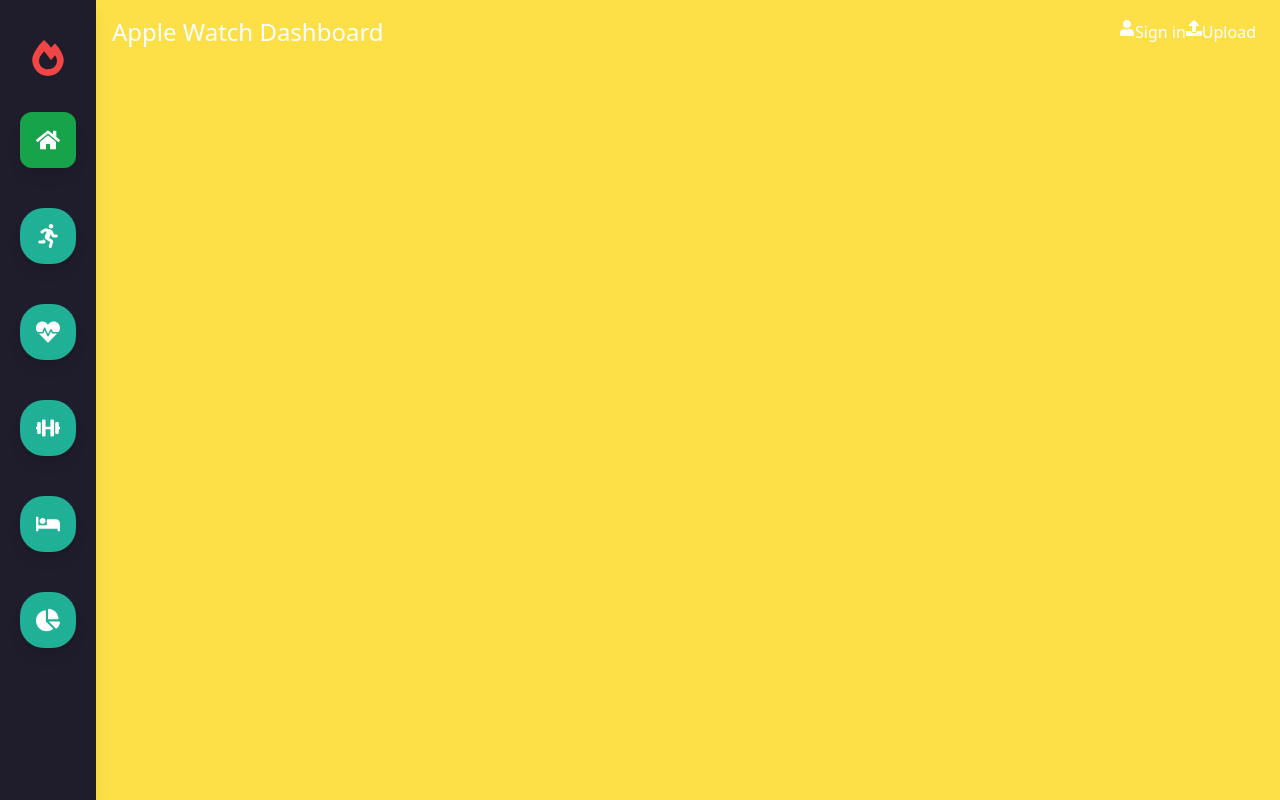
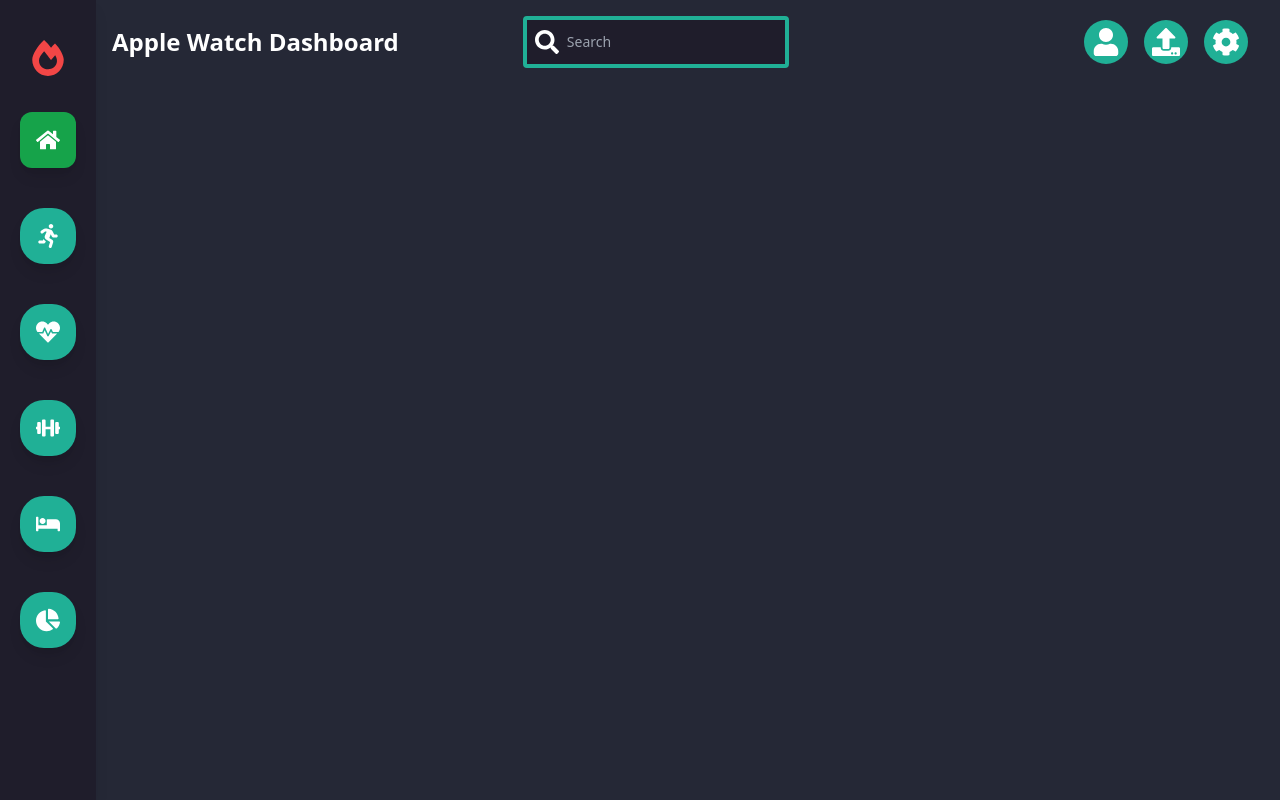
Before and after one commit to Jdwalli/Apple-Watch-Dashboard, a React (Create React App) app in the folder client/: page / in a window 1280 px wide. Built offline with nearby package versions, Linux system fonts and the light colour scheme.

Commit message:
Changed header and app styling

```diff
--- a/client/src/App.tsx
+++ b/client/src/App.tsx
@@ -6,7 +6,7 @@
 function App() {
   return (
     <Router>
-      <div className='h-screen w-screen bg-yellow-300'>
+      <div className='h-screen w-screen bg-gray-800'>
       <VerticalNav />
       <div className="h-screen bg-primary ml-24">
         <Header />
--- a/client/src/components/common/Header.tsx
+++ b/client/src/components/common/Header.tsx
@@ -1,21 +1,53 @@
-import React, { useState, useEffect, FunctionComponent } from "react";
-import { SidebarData } from "../../helpers/SidebarData";
-import { Link, useLocation } from "react-router-dom";
-import {
-  FaUser,
-  FaUpload
-} from "react-icons/fa";
+import React, { FunctionComponent } from "react";
+import { Link } from "react-router-dom";
+import { FaUser, FaUpload, FaSearch, FaCog } from "react-icons/fa";
 
 const Header: FunctionComponent = () => {
   return (
-    // Do some addition
-    <div className="bg-secondary flex justify-between items-center p-4 text-white">
-        <span className="flex-grow text-2xl"> Apple Watch Dashboard </span>
-        <div className="flex pr-2">
-            <div className="flex" > <FaUser /> Sign in </div>
-            <div className="flex"> <FaUpload /> Upload </div>
+    <section className="flex items-center justify-between gap-x-6 p-4 text-white ">
+      <div className="flex w-3/5 items-center justify-between">
+        <span className="flex-grow text-2xl font-bold text-white">
+          Apple Watch Dashboard
+        </span>
+        <div className="flex items-center gap-x-2">
+          <div className="relative">
+            <span className="pointer-events-none absolute inset-y-0 flex items-center px-3">
+              <FaSearch className="h-6 w-6 stroke-current text-white" />
+            </span>
+            <input
+              type="text"
+              placeholder="Search"
+              className="rounded border-4 bg-gray-900 border-aquamarine-700 py-3 pr-4 pl-10 text-sm text-white focus:text-white focus:outline-none"
+            />
+          </div>
         </div>
-    </div>
+      </div>
+      <div className="flex w-2/5 items-center justify-between">
+        <div className="flex items-center gap-x-2.5"></div>
+        <div className="flex">
+          <Link
+            to={"/user"}
+            className="relative mr-4 flex h-11 w-11 items-center justify-center rounded-full bg-aquamarine-700 text-white hover:text-white"
+          >
+            <FaUser className="h-7 w-7 stroke-current" />
+          </Link>
+
+          <Link
+            to={"/upload"}
+            className="relative mr-4 flex h-11 w-11 items-center justify-center rounded-full bg-aquamarine-700 text-white hover:text-white"
+          >
+            <FaUpload className="h-7 w-7 stroke-current" />
+          </Link>
+
+          <Link
+            to={"/settings"}
+            className="relative mr-4 flex h-11 w-11 items-center justify-center rounded-full bg-aquamarine-700 text-white hover:text-white"
+          >
+            <FaCog className="h-7 w-7 stroke-current" />
+          </Link>
+        </div>
+      </div>
+    </section>
   );
 };
 
```
